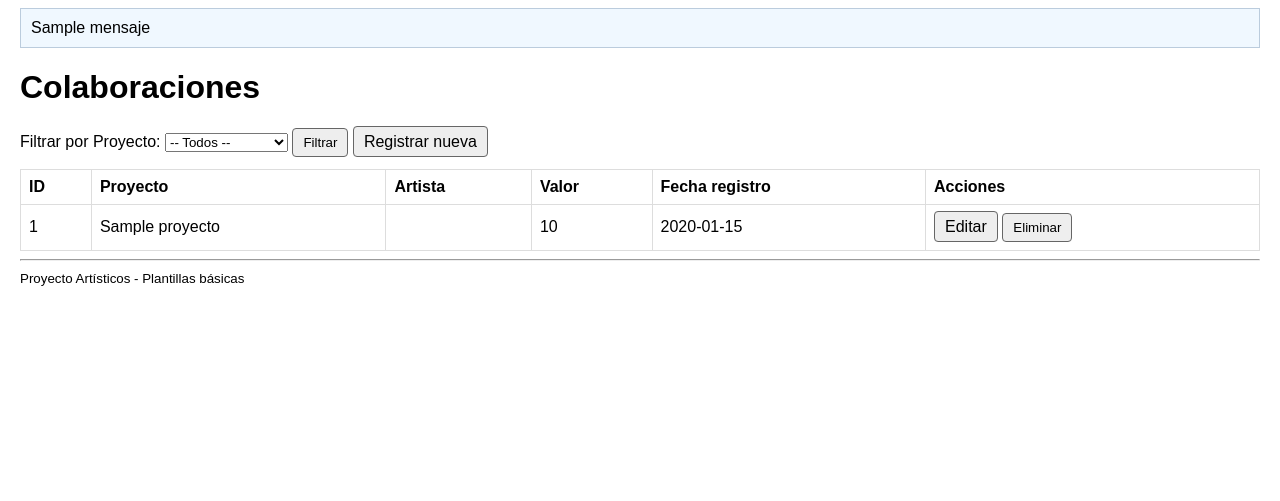
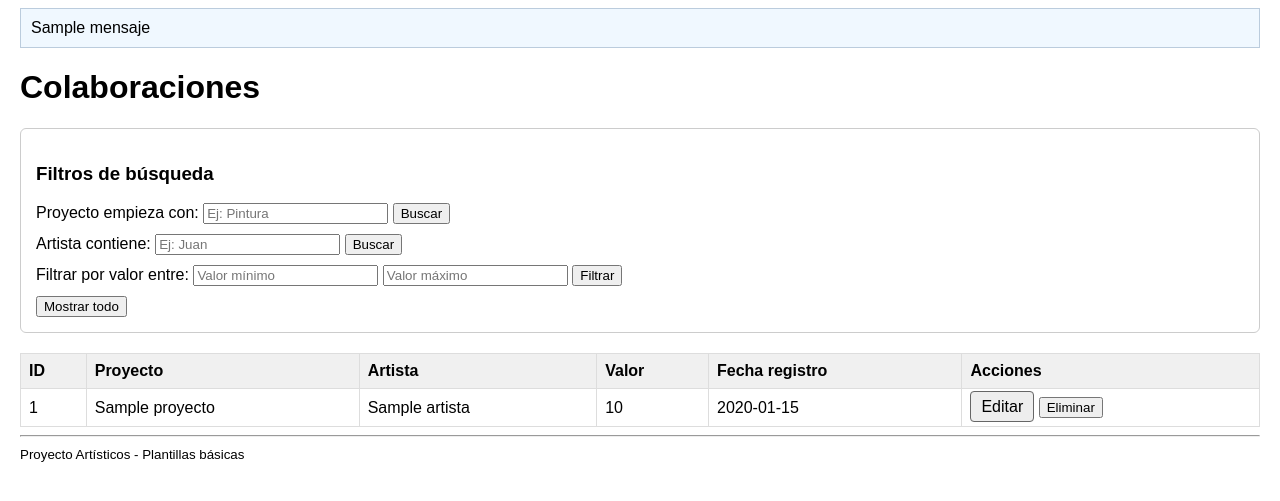
Before and after one commit to Jotagustin/gestor_art, a Django app: template eva3/gestor_artes/templates/gestor_artes/listar_colaboraciones.html in a window 1280 px wide. Shown: the part 48-549 px from the top of the page. Run offline with Django 5.2, Linux system fonts and the light colour scheme; tables that the repository leaves empty hold one stand-in row (values such as "Sample post"); the template is opened without the code that fills it: values that come from a table or form of the project are taken from there, most other values are stand-ins (such as "Sample title", 1, 10 or a date in 2020).

Commit message:
cambios filtros

```diff
--- a/eva3/eva3/urls.py
+++ b/eva3/eva3/urls.py
@@ -24,4 +24,10 @@ urlpatterns = [
 
     # Historial (Admin)
     path('listar_historial', views.mostrarListarHistorial, name='mostrar_listar_historial'),
+
+        # ((Filtros))
+    path('listar_colaboraciones/filtroEmpieza', views.filtroEmpieza, name='filtroEmpieza'),
+    path('listar_colaboraciones/filtroContenga', views.filtroContenga, name='filtroContenga'),
+    path('listar_colaboraciones/filtroEntre', views.filtroEntre, name='filtroEntre'),
+
 ]
--- a/eva3/gestor_artes/models.py
+++ b/eva3/gestor_artes/models.py
@@ -8,7 +8,7 @@ class Artistas(models.Model):
 
 class Colaboraciones(models.Model):
     proyecto = models.ForeignKey(Proyecto, on_delete=models.CASCADE, related_name='proyectos_colab')
-    artista = models.ForeignKey(Proyecto, on_delete=models.CASCADE, related_name='artistas_colab')
+    artista = models.ForeignKey(Artistas, on_delete=models.CASCADE, related_name='artistas_colab')
     valor = models.IntegerField()
     fecha_registro = models.CharField(max_length=100)
 
--- a/eva3/gestor_artes/templates/gestor_artes/listar_colaboraciones.html
+++ b/eva3/gestor_artes/templates/gestor_artes/listar_colaboraciones.html
@@ -5,49 +5,71 @@
 {% block content %}
   <h1>Colaboraciones</h1>
 
-  <form method="get" action="/listar_colaboraciones">
-    <label for="proyecto_id">Filtrar por Proyecto:</label>
-    <select name="proyecto_id" id="proyecto_id">
-      <option value="">-- Todos --</option>
-      {% for p in proyectos %}
-        <option value="{{ p.id }}" {% if request.GET.proyecto_id == p.id|stringformat:"s" %}selected{% endif %}>{{ p.titulo }}</option>
-      {% endfor %}
-    </select>
-    <button type="submit" class="btn">Filtrar</button>
-    <a href="/form_registrar_colaboracion" class="btn">Registrar nueva</a>
+
+  <section style="margin-bottom: 20px; border: 1px solid #ccc; padding: 15px; border-radius: 6px;">
+    <h3>Filtros de búsqueda</h3>
+
+    <form method="post" action="/listar_colaboraciones/filtroEmpieza" style="margin-top:10px;">
+      {% csrf_token %}
+      <label>Proyecto empieza con:</label>
+      <input type="text" name="txtfil" placeholder="Ej: Pintura" required>
+      <button type="submit">Buscar</button>
     </form>
 
-  <table style="margin-top:12px">
+    <form method="post" action="/listar_colaboraciones/filtroContenga" style="margin-top:10px;">
+      {% csrf_token %}
+      <label>Artista contiene:</label>
+      <input type="text" name="txtfil" placeholder="Ej: Juan" required>
+      <button type="submit">Buscar</button>
+    </form>
+
+    <form method="post" action="/listar_colaboraciones/filtroEntre" style="margin-top:10px;">
+      {% csrf_token %}
+      <label>Filtrar por valor entre:</label>
+      <input type="number" name="txtval1" placeholder="Valor mínimo" required>
+      <input type="number" name="txtval2" placeholder="Valor máximo" required>
+      <button type="submit">Filtrar</button>
+    </form>
+
+    <form method="get" action="/listar_colaboraciones" style="margin-top:10px;">
+      <button type="submit">Mostrar todo</button>
+    </form>
+  </section>
+
+
+  <table style="width:100%; border-collapse:collapse; margin-top:12px;">
     <thead>
-      <tr>
-        <th>ID</th>
-        <th>Proyecto</th>
-        <th>Artista</th>
-        <th>Valor</th>
-        <th>Fecha registro</th>
-        <th>Acciones</th>
+      <tr style="background:#f0f0f0;">
+        <th style="padding:8px;">ID</th>
+        <th style="padding:8px;">Proyecto</th>
+        <th style="padding:8px;">Artista</th>
+        <th style="padding:8px;">Valor</th>
+        <th style="padding:8px;">Fecha registro</th>
+        <th style="padding:8px;">Acciones</th>
       </tr>
     </thead>
     <tbody>
+      {% if colaboraciones %}
         {% for c in colaboraciones %}
           <tr>
-          <td>{{ c.id }}</td>
-          <td>{{ c.proyecto.titulo }}</td>
-          <td>{{ c.artista.nombre }}</td>
-          <td>{{ c.valor }}</td>
-          <td>{{ c.fecha_registro }}</td>
-          <td class="acciones">
+            <td style="padding:8px;">{{ c.id }}</td>
+            <td style="padding:8px;">{{ c.proyecto.titulo }}</td>
+            <td style="padding:8px;">{{ c.artista.nombre }}</td>
+            <td style="padding:8px;">{{ c.valor }}</td>
+            <td style="padding:8px;">{{ c.fecha_registro }}</td>
+            <td style="padding:8px;">
               <a href="/form_actualizar_colaboracion?id={{ c.id }}" class="btn">Editar</a>
-            <form method="post" action="/eliminar_colaboracion" style="display:inline">
+              <form method="post" action="/eliminar_colaboracion" style="display:inline;">
                 {% csrf_token %}
-              <input type="hidden" name="colaboracion_id" value="{{ c.id }}" />
-              <button type="submit" class="btn" onclick="return confirm('Eliminar esta colaboración?')">Eliminar</button>
+                <input type="hidden" name="colaboracion_id" value="{{ c.id }}">
+                <button type="submit" onclick="return confirm('¿Eliminar esta colaboración?')">Eliminar</button>
               </form>
             </td>
           </tr>
-      {% empty %}
-        <tr><td colspan="6">No hay colaboraciones.</td></tr>
         {% endfor %}
+      {% else %}
+        <tr><td colspan="6" style="text-align:center; padding:10px;">No se encontraron resultados.</td></tr>
+      {% endif %}
     </tbody>
   </table>
 {% endblock %}
```
Also changed, not shown: eva3/gestor_artes/views.py (+21 -0 lines), eva3/eva3/settings.py (line endings or trailing spaces). Lines whose indentation alone changed are shown as unchanged.
